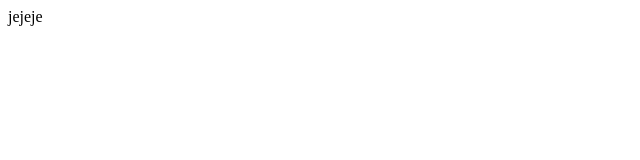
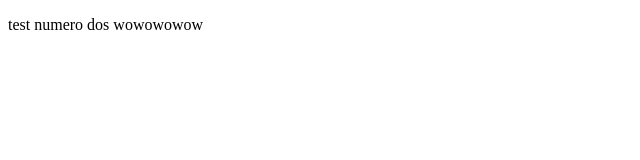
Before and after one commit to santiDigiFP/git-VSCode, a plain HTML site: page index.html in a window 1280 px wide. Shown: the whole page, without its empty margins (0-640 px from the left). Drawn offline with Linux system fonts and the light colour scheme.

Commit message:
First commit wowowow

```diff
--- a/index.html
+++ b/index.html
@@ -7,7 +7,7 @@
 </head>
 <body>
     <div>
-        jejeje
+        <p>test numero dos wowowowow</p>
     </div>
 </body>
 </html>
```
